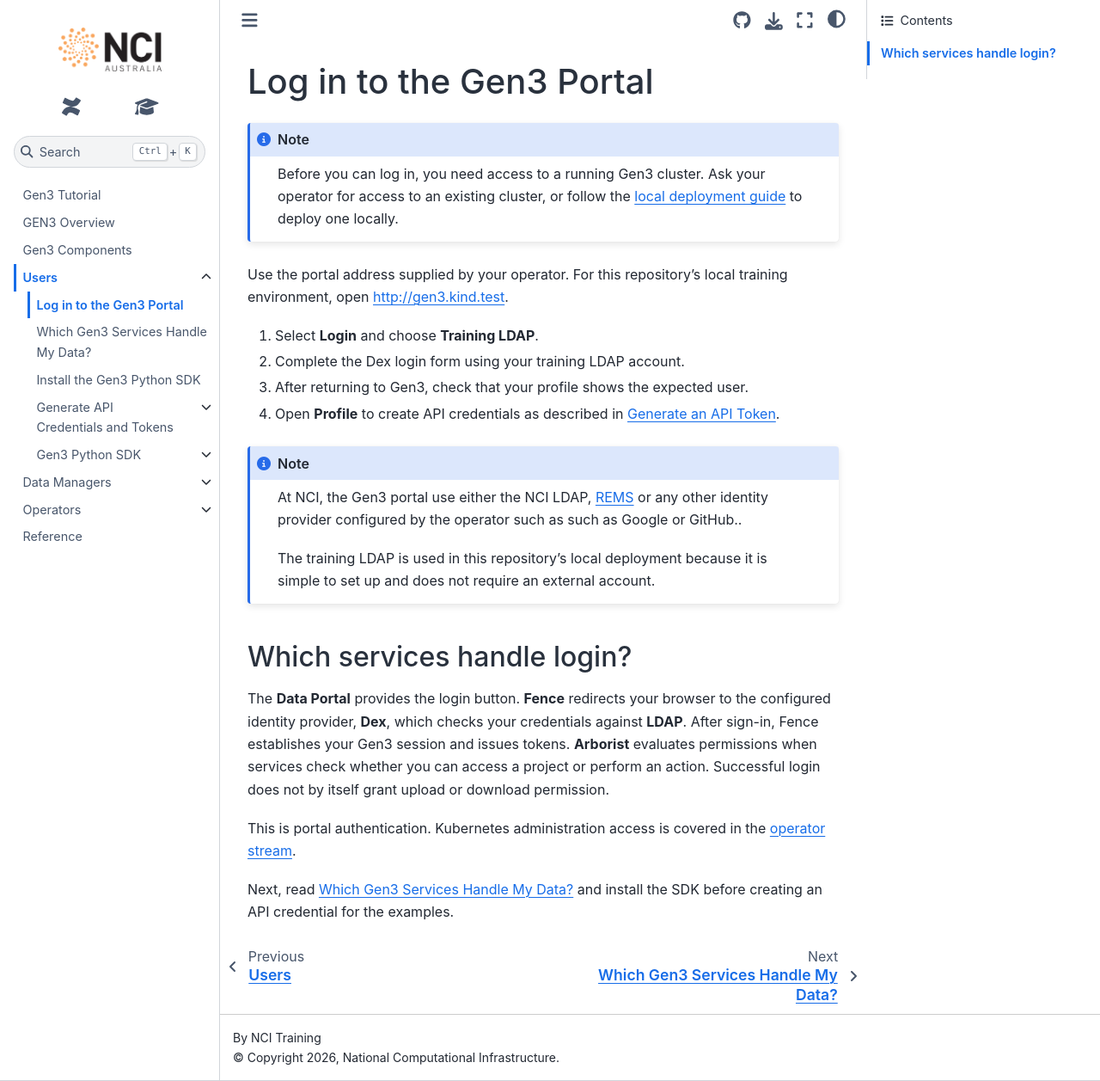
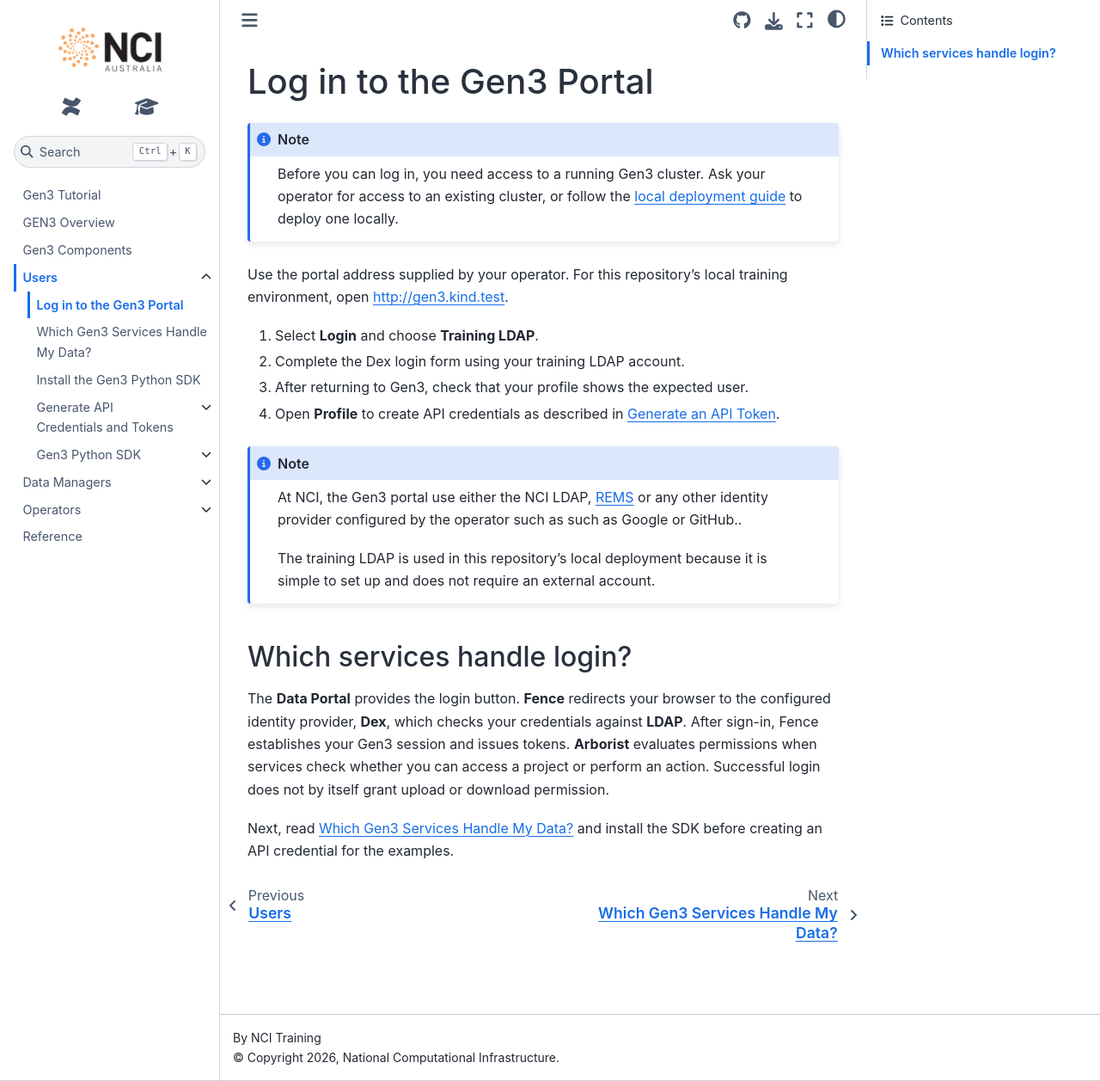
Before and after one commit to NCI900-Training-Organisation/Gen3-tutorial, a Sphinx documentation site: the page built from docs/source/users/01-login.rst, in a window 1280 px wide and 1257 px high. Shown: the whole window at 86% size. Built offline with Sphinx 7.4.7 and the Sphinx Book theme 1.1.4, drawn with Linux system fonts in a browser that asks for light colours.

Commit message:
Remove Kubernetes administration login link from user guide

```diff
--- a/docs/source/users/01-login.rst
+++ b/docs/source/users/01-login.rst
@@ -38,8 +38,5 @@ tokens. **Arborist** evaluates permissions when services check whether you can
 access a project or perform an action. Successful login does not by itself
 grant upload or download permission.
 
-This is portal authentication. Kubernetes administration access is covered in
-the :doc:`operator stream </operators/kubernetes-access/01-login>`.
-
 Next, read :doc:`02-service-flow` and install the SDK before creating an API
 credential for the examples.
```
